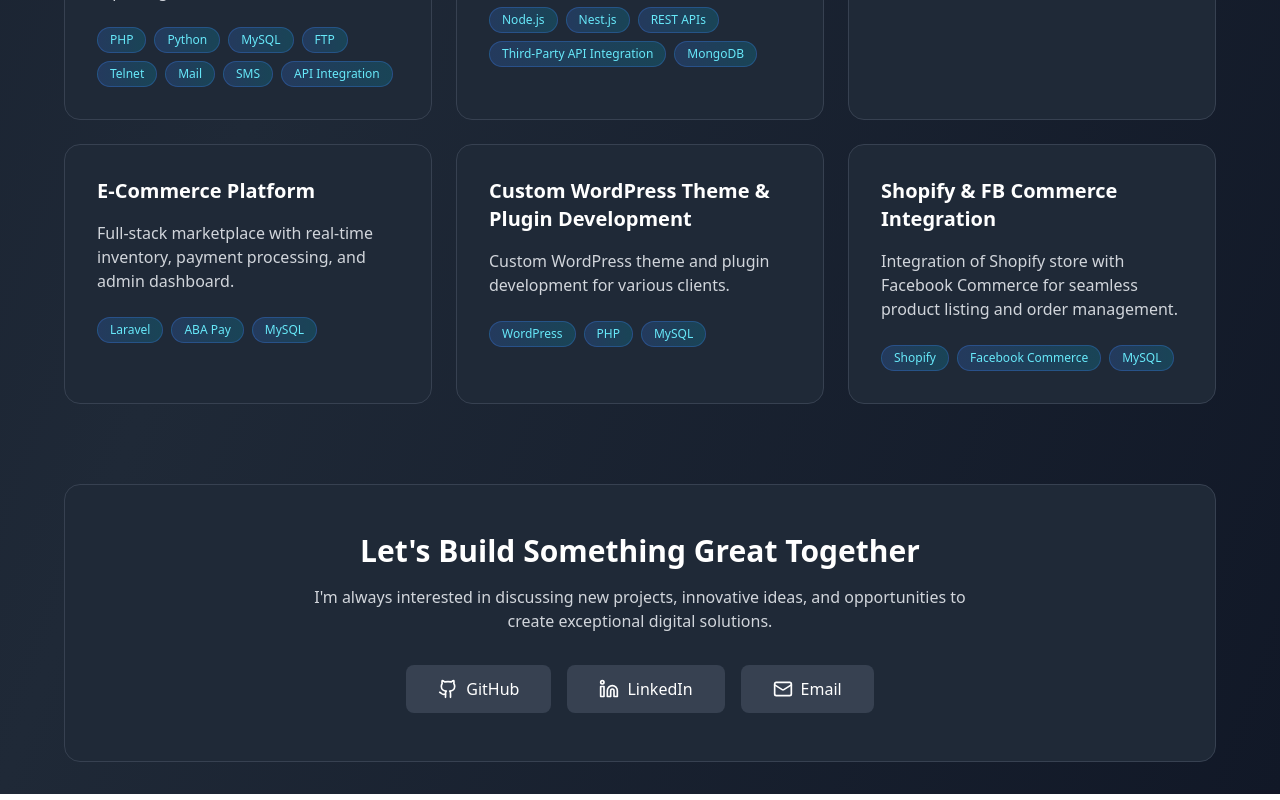
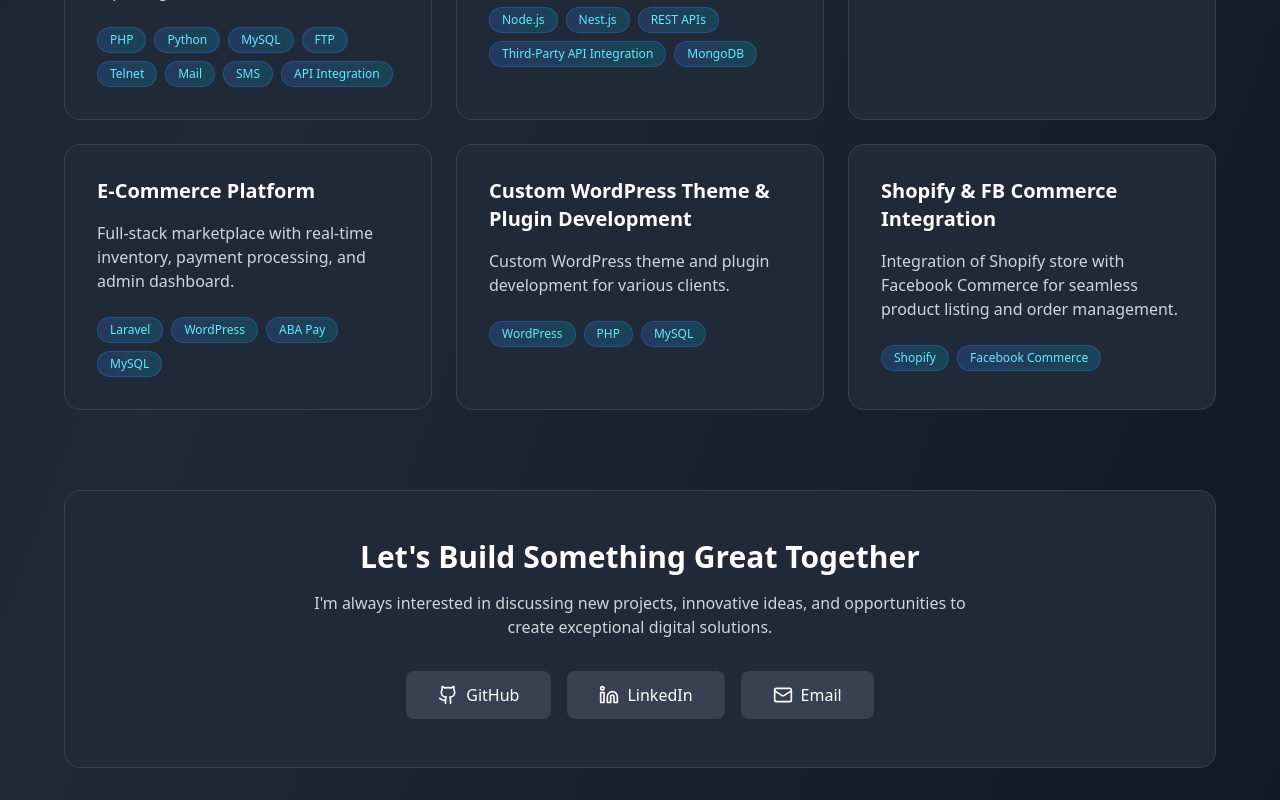
Before and after one commit to panhchakly/modern-portfolio, a React (Vite) app: page / in a window 1280 px wide. Shown: the part 2678-3478 px from the top of the page. Built offline with nearby package versions, Linux system fonts and the light colour scheme.

Commit message:
update skill

```diff
--- a/src/App.tsx
+++ b/src/App.tsx
@@ -90,7 +90,7 @@ function App() {
     {
       title: 'E-Commerce Platform',
       description: 'Full-stack marketplace with real-time inventory, payment processing, and admin dashboard.',
-      tags: ['Laravel', 'ABA Pay', 'MySQL']
+      tags: ['Laravel', 'WordPress', 'ABA Pay', 'MySQL']
     },
     {
       title: 'Custom WordPress Theme & Plugin Development',
@@ -100,7 +100,7 @@ function App() {
     {
       title: 'Shopify & FB Commerce Integration',
       description: 'Integration of Shopify store with Facebook Commerce for seamless product listing and order management.',
-      tags: ['Shopify', 'Facebook Commerce', 'MySQL']
+      tags: ['Shopify', 'Facebook Commerce']
     }
   ];
 
```
